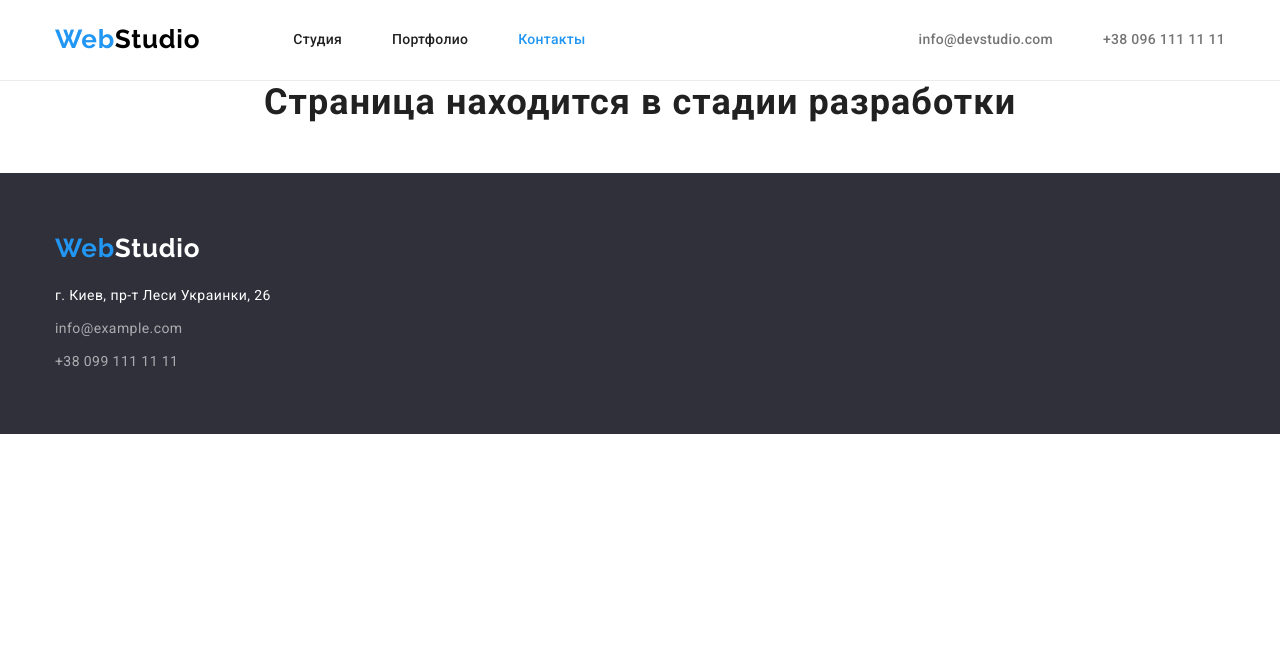
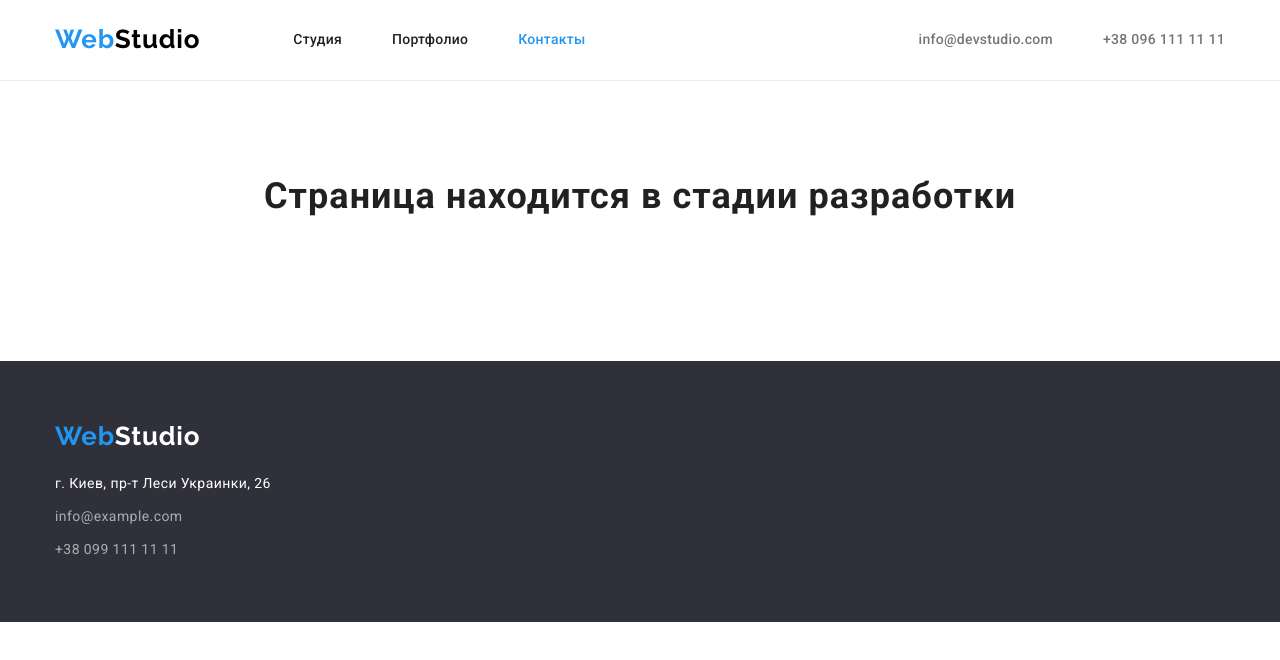
Before and after one commit to Vladimir-Prokopenko/goit-markup-hw-03, a plain HTML site: page contacts.html in a window 1280 px wide. Drawn offline with Linux system fonts and the light colour scheme.

Commit message:
Страница контакты ок

```diff
--- a/contacts.html
+++ b/contacts.html
@@ -58,7 +58,7 @@
     </header>
 
     <main>
-      <section>
+      <section class="section-contacts">
         <div class="container">
           <h1 class="visually-hidden">Страница контакты</h1>
 
--- a/css/styles.css
+++ b/css/styles.css
@@ -422,3 +422,10 @@ p {
 
   color: var(--text-color);
 }
+
+/* Страница контакты */
+
+.section-contacts {
+  padding-top: var(--gap-section);
+  padding-bottom: var(--gap-section);
+}
```
Also changed, not shown: 1 other file.
